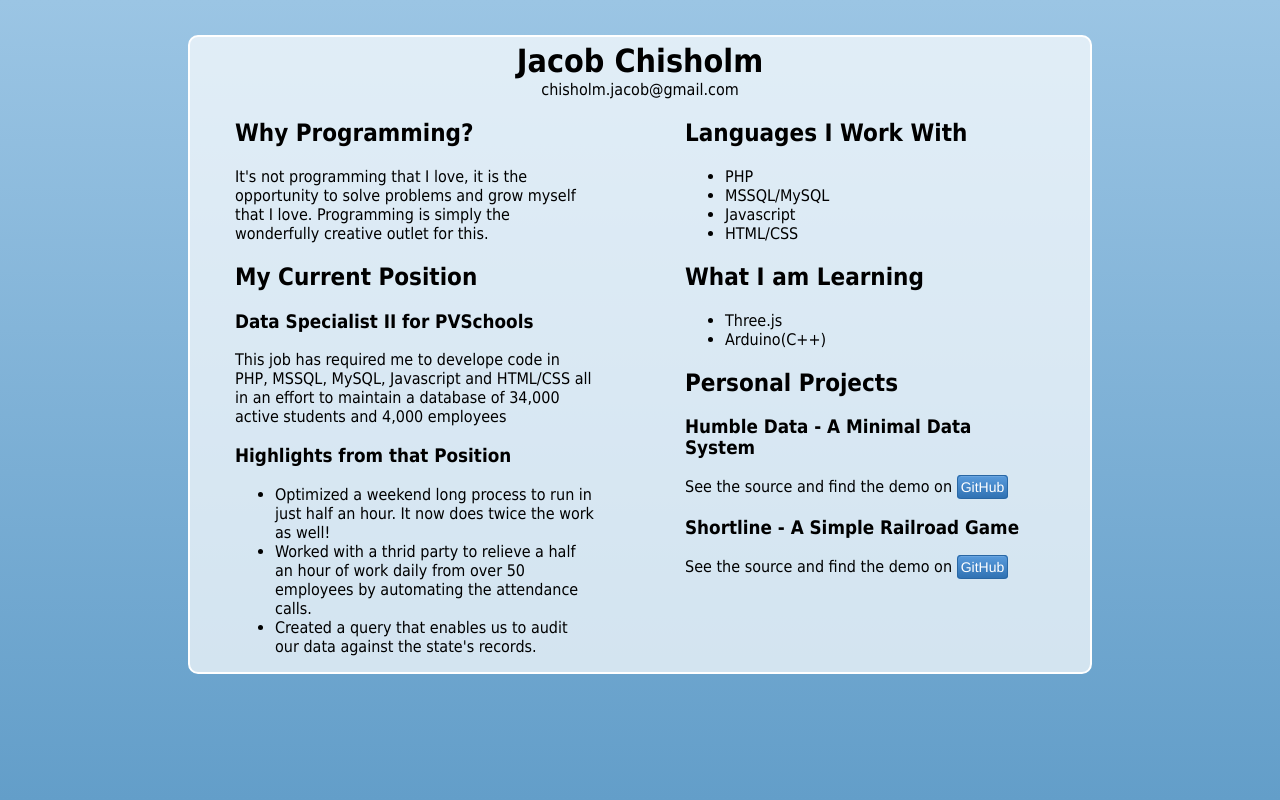
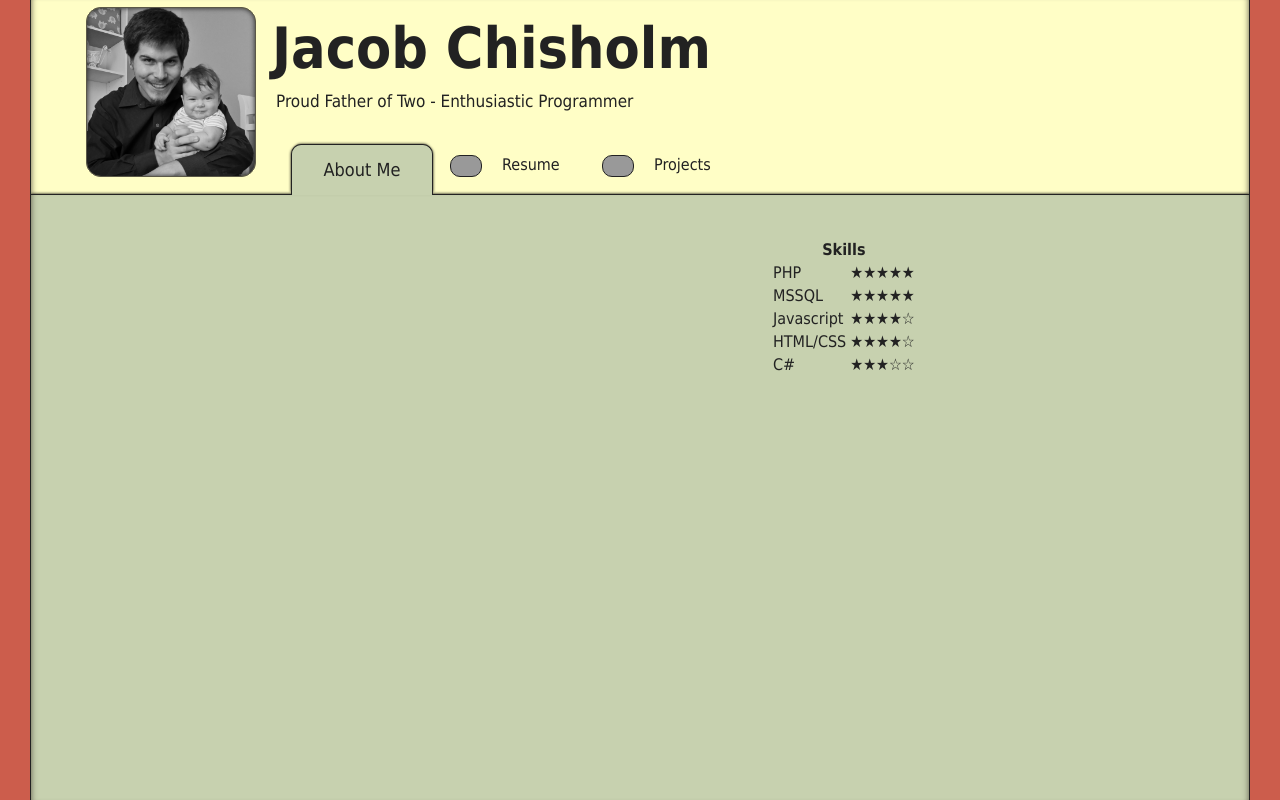
Before and after one commit to bobkingof12vs/chisholm.jacob.github.io, a plain HTML site: page index.html in a window 1280 px wide. Drawn offline with Linux system fonts and the light colour scheme.

Commit message:
real first push
I’m liking the way it looks now

```diff
--- a/index.css
+++ b/index.css
@@ -1,68 +1,265 @@
-body{
-  background: linear-gradient(to top, #639ec9, #9bc5e4);
+body {
+  position: absolute;
   font-family: Tahoma, Geneva, sans-serif;
+  left: 0;
+  right: 0;
+  top: 0;
+  bottom: 0;
+  background-color: #CC5D4C;
+  color: #222;
+  margin: 0;
+  min-width: 900px;
+  overflow: hidden;
+  text-align: center;
+  z-index: -100;
 }
 
-#scene{
-  position: fixed;
-  left: -50%;
-  top: 0px;
-  bottom: -10%;
-  right: -50%;
+#bodyDiv{
+  position: absolute;
+  left: 30px;
+  right: 30px;
+  top: 0;
+  bottom: 0px;
+  overflow: hidden;
+  border-left: 1px solid #222;
+  border-right: 1px solid #222;
+  box-shadow: inset 16px 0px 16px -16px #CC5D4C, inset -16px 0px 16px -16px #CC5D4C;
+  background-color: #222;
+  z-index: -9;
 }
 
-.layer{
+#header {
   position: absolute;
-  left: 0px;
-  top: 0px;
-  bottom: 0px;
-  right: 0px;
+  left: 0;
+  right: 0;
+  top:0;
+  height: 194px;
+  background-color: #FFFEC6;
+  border-bottom: 1px solid #5B5847;
+  box-shadow: inset asdf0 0 1em #5B5847;
+  box-shadow: inset 6px 0px 6px -6px #5B5847, inset -6px 0px 6px -6px #5B5847;
+  z-index: -1;
 }
 
-#info{
+/* menu */
+#menu{
+  position: absolute;
+  top: 140px;
+  left: 200px;
+  height: 50px;
+  width: 500px;;
+}
+#menu .button{
   position: relative;
-  border: 2px solid white;
+  float: left;
+  margin: 10px;
+  height: 20px;
+  width: 30px;
   border-radius: 10px;
-  max-width: 900px;
-  margin: 35px auto;
-  background-color: rgba(255,255,255,.7);
-  overflow: auto;
+  border: 1px solid #222;
+  background-color: #999;
+  box-shadow: none;
+  transition-duration: .25s;
+}
+#menu .button:hover{
+  background-color: #F6FA91;
+  box-shadow: 0 0 6px 1px #aaa;
+}
+#menu .button:active{
+  background-color: #CC5D4C;
+  box-shadow: inset 0 0 3px #222;
+}
+#menu .active, #menu .active:hover{
+  background-color: #CC5D4C;
+  box-shadow: 0 0 6px 1px #FF6047;
+}
+#menu .error, #menu .error:hover{
+  background-color: #ff7f50;
+  box-shadow: 0 0 6px 1px #ff7f50;
+}
+#menu .label {
+  position: relative;
+  float: left;
+  margin: 10px;
+  width: 80px;
+  text-align: left;
 }
 
-#name{
-  text-align: center;
-  width: 100%;
-  margin: 0;
-  margin-top: 5px;
+/* Jacob Part */
+#jContainer{
+  position: absolute;
+  top: 5px;
+  left: 57px;
+  width: 640px;
+  height: 234px;
+}
+#jContainer h1 {
+    position: absolute;
+    top: 0px;
+    left: 0px;
+    padding-left: 174px;
+    font-size: 57px;
+    margin: 10px;
+}
+#cropJacobPic, #cropJacobPicOverlay {
+  position: absolute;
+  top: 2px;
+  left: -2px;
+  width: 168px;
+  height: 168px;
+  overflow: hidden;
+  border: 1px solid #5B5847;
+  border-radius: 15px;
+  box-shadow: inset 0 0 5px #222;
+}
+#jacobPic {
+  width: 168px;
+  height: 182px;
+  margin-top: -9px;
+  box-shadow: inset 0 0 3px #222;
+}
+#tags{
+  position: absolute;
+  text-align: left;
+  top: 82px;
+  left: 0px;
+  line-height: 28px;
+  font-size: 17px;
+  padding-top: -56px;
+  padding-left: 188px;
+  width: 400px;
 }
 
-#col1, #col2{
-  width: 40%;
+/* Pages */
+.page {
+  position: absolute;
+  left: 0;
+  right: 0;
+  padding: 18px;
+  text-align: center;
+  transition: .8s linear;
+  padding-bottom: 100px;
+  box-shadow: 0 0 1em black;
+  background-color: #C7D1AF;
+  top: 194px;
+  bottom: 0;
+  border-top: 1px solid #222;
+  box-shadow: inset 6px 0px 6px -6px #5B5847, inset -6px 0px 6px -6px #5B5847, 0 0 3px black;
+}
+.bounce{
+  transition: easeOutBounce 1s;
+}
+.snap{
+  transition: .1s;
+}
+.tag{
+  position:absolute;
+  top: -51px;
+  height: 50px;
+  line-height: 50px;
+  font-size: 18px;
+  border: 1px solid #222;
+  background-color: #C7D1AF;
+  border-bottom: none;
+  width: 140px;
+  border-top-left-radius: 10px;
+  border-top-right-radius: 10px;
+  box-shadow: 0px -3px 3px -3px black,
+        -3px 0px 3px -3px black, 3px 0px 3px -3px black;
+}
+#aboutPage{
+  top: 194px;
+}
+#resumePage{
+  top: 400px;
+}
+#projectsPage{
+  top: 400px;
+}
+#aboutTag{
+  left: 260px;
+}
+#resumeTag{
+  left: 405px;
+}
+#projectsTag{
+  left: 550px;
+}
+.col {
+  position: relative;
+  margin: 2%;
+  display: inline-block;
   float: left;
-  padding-left: 5%;
-  padding-right: 5%;
+}
+.rope{
+  position: absolute;
+  top: -8000px;
+  width: 5px;
+  border: 1px solid saddlebrown;
+  background: repeating-linear-gradient(
+    45deg,
+    burlywood,
+    burlywood 3px,
+    saddlebrown 3px,
+    saddlebrown 6px
+  );
+  height: 10000px;
+  z-index: -3;
 }
 
-a{
-  color: white;
-  background-color: #3072b3;
-  border-radius: 4px;
-  padding: 3px;
-  text-decoration: none;
-  background-image: -webkit-gradient(linear, left top, left bottom, color-stop(0, #599bdc), color-stop(100%, #3072b3));
-  background-image: -webkit-linear-gradient(top, #599bdc 0, #3072b3 100%);
-  background-image: -moz-linear-gradient(top, #599bdc 0, #3072b3 100%);
-  background-image: -ms-linear-gradient(top, #599bdc 0, #3072b3 100%);
-  background-image: -o-linear-gradient(top, #599bdc 0, #3072b3 100%);
-  background-image: linear-gradient(top, #599bdc 0, #3072b3 100%);
-  border: 1px solid #2967a4;
-  box-shadow: inset 0 1px 0 rgba(255,255,255,.1);
-  font: 14px/1.5 "Helvetica Neue", Helvetica, Arial, sans-serif;
-
+/* boxes */
+.box{
+  position:absolute;
+  width: 80px;
+  height: 50px;
+  border-radius: 5px;
+  border: 2px sold #333;
+  background-color: #aaa;
+  line-height: 50px;
+  padding: 0;
 }
-
-#email{
-  padding: 0;
-  text-align: center;
-  margin: 0;
+.box::before{
+  content: "";
+  position: absolute;
+  left:20px;
+  top: -400px;
+  height: 394px;
+  width: 4px;
+  border: 1px solid #444;
+  border-bottom: 5px solid #444;
+  z-index: -1;
 }
+.box::after{
+  content: "";
+  position: absolute;
+  left: -8px;
+  top: 30px;
+  width: 8px;
+  height: 8888px;
+  border-top: 1px solid saddlebrown;
+  background-color: #222;
+}
+#box1{
+  left: 259px;
+  top: 230px;
+  border-right: 8px solid yellow;
+}
+#box1::before{
+  background-color: yellow;
+}
+#box2{
+  left: 411px;
+  top: 230px;
+  border-right: 8px solid green;
+}
+#box2::before{
+  background-color: green;
+}
+#box3{
+  left: 563px;
+  top: 230px;
+  border-right: 8px solid red;
+}
+#box3::before{
+  background-color: red;
+}
--- a/index.html
+++ b/index.html
@@ -1,59 +1,71 @@
 <html>
   <link href="index.css" rel="stylesheet">
   <body>
-    <div id="scene">
-      <canvas id='cm' class="layer" data-depth="0.20">No Canvas Suppot :- /</canvas>
-      <canvas id='ct' class="layer" data-depth="0.40">ss</canvas>
-      <canvas id='cr' class="layer" data-depth="0.60">ccc</canvas>
-      <canvas id='cn' class="layer" data-depth="0.80">vvvv</canvas>
+    <div id='bodyDiv'>
+      <div id='boxContainer'>
+        <div id='box1' class='box'>{ { {</div>
+        <div id='box2' class='box'>{ { {</div>
+        <div id='box3' class='box'>{ { {</div>
+      </div>
+      <div id='header'>
+        <div id='jContainer'>
+          <h1>Jacob Chisholm</h1>
+          <div id='cropJacobPic'>
+            <img id='jacobPic' src='jacob.jpg' />
+          </div>
+          <div id='cropJacobPicOverlay'></div>
+          <span id='tags'>
+            Proud Father of Two - Enthusiastic Programmer
+          </span>
+          <div id='menu'>
+            <span id='aboutButton' class='button' onclick='scrollTo(0)'></span>
+            <span id='aboutMenu' class='label'>About Me</span>
+            <span id='resumeButton' class='button' onclick='scrollTo(1)'></span>
+            <span id='resumeMenu' class='label'>Resume</span>
+            <span id='projectsButton' class='button' onclick='scrollTo(2)'></span>
+            <span id='projectsMenu' class='label'>Projects</span>
+          </div>
+        </div>
+      </div>
+      <div id='background'>
+
+      </div>
+      <div id=pages style='z-index:0; display:non'>
+        <div id='projectsPage' class='page'>
+          <div class='rope' style='left: 60'></div>
+          <div class='rope' style='right: 60px'></div>
+          <div class='rope' style='left: 556px'></div>
+          <div id='projectsTag' class='tag'> Projects </div>
+
+        </div>
+        <div id='resumePage' class='page'>
+          <div class='rope' style='left: 80px'></div>
+          <div class='rope' style='right: 40px'></div>
+          <div class='rope' style='left: 403px'></div>
+          <div id='resumeTag' class='tag'> Resume </div>
+
+        </div>
+        <div id='aboutPage' class='page'>
+          <div class='rope' style='left: 40px'></div>
+          <div class='rope' style='right: 80px'></div>
+          <div class='rope' style='left: 251px'></div>
+          <div id='aboutTag' class='tag'> About Me </div>
+          <div class='col' style='width: 55%'>
+
+          </div>
+          <div class='col' style='width:37%'>
+            <table>
+              <tr><th colspan="2">Skills</th></tr>
+              <tr><td>PHP</td><td>&#9733;&#9733;&#9733;&#9733;&#9733;</td></tr>
+              <tr><td>MSSQL</td><td>&#9733;&#9733;&#9733;&#9733;&#9733;</td></tr>
+              <tr><td>Javascript</td><td>&#9733;&#9733;&#9733;&#9733;&#9734;</td></tr>
+              <tr><td>HTML/CSS</td><td>&#9733;&#9733;&#9733;&#9733;&#9734;</td></tr>
+              <tr><td>C#</td><td>&#9733;&#9733;&#9733;&#9734;&#9734;</td></tr>
+            </table>
+          </div>
+        </div>
+      </div>
     </div>
-    <div id='info'>
-      <h1 id='name'> Jacob Chisholm </h1>
-      <p id='email'>chisholm.jacob@gmail.com</p>
-      <div id='col1'>
-
-        <h2> Why Programming? </h2>
-        <p>
-          It's not programming that I love, it is the opportunity to solve problems
-          and grow myself that I love. Programming is simply the wonderfully creative
-          outlet for this.
-        </p>
-
-        <h2> My Current Position </h2>
-        <p>
-          <h3> Data Specialist II for PVSchools </h3>
-          This job has required me to develope code in PHP, MSSQL, MySQL, Javascript and HTML/CSS all in an effort to maintain a database of 34,000 active students and 4,000 employees
-        </p>
-
-        <h3> Highlights from that Position</h3>
-        <p>
-          <ul>
-            <li>Optimized a weekend long process to run in just half an hour. It now does twice the work as well!</li>
-            <li>Worked with a thrid party to relieve a half an hour of work daily from over 50 employees by automating the attendance calls.</li>
-            <li>Created a query that enables us to audit our data against the state's records.</li>
-          </ul>
-        </p>
-      </div>
-      <div id='col2'>
-        <h2> Languages I Work With </h2>
-        <ul>
-          <li>PHP</li>
-          <li>MSSQL/MySQL</li>
-          <li>Javascript</li>
-          <li>HTML/CSS</li>
-        </ul>
-        <h2> What I am Learning </h2>
-        <ul>
-          <li>Three.js</li>
-          <li>Arduino(C++)</li>
-        </ul>
-        <h2> Personal Projects </h2>
-        <h3> Humble Data - A Minimal Data System </h3>
-        See the source and find the demo on <a href='https://github.com/bobkingof12vs/humbledata'>GitHub</a>
-        <h3> Shortline - A Simple Railroad Game </h3>
-        See the source and find the demo on <a href='https://github.com/bobkingof12vs/shortline'>GitHub</a>
-      </div>
-
   </body>
-
 </html>
+<script src='index.js' > </script>
--- /dev/null
+++ b/index.js
@@ -0,0 +1,41 @@
+var pages = [
+  document.getElementById('aboutPage'),
+  document.getElementById('resumePage'),
+  document.getElementById('projectsPage')
+];
+
+var buttons = [
+  document.getElementById('aboutButton'),
+  document.getElementById('resumeButton'),
+  document.getElementById('projectsButton')
+];
+
+var lastIndex = -1, lastPercent = 1, lastTime = 0;
+function scrollTo(index){
+
+  var sudoTop = document.getElementById('header').getBoundingClientRect().height - 1;
+  for(var i = 0; i < pages.length; i++){
+    if(index == lastIndex && i === index && (Date.now() - lastTime) > 100){
+      pages[i].className = 'page snap';
+      buttons[i].className = 'button error';
+      pages[i].style.top =  (sudoTop + (lastPercent * screen.height) - (((lastPercent * screen.height) * ((Date.now() - lastTime) / 800)))) + 'px';
+      lastIndex = -1;
+    }
+    else {
+      pages[i].className = 'page';
+      if(i == index){
+        pages[i].style.top = sudoTop+'px';
+        buttons[i].className = 'button active';
+        lastIndex = index;
+        lastPercent = (pages[i].getBoundingClientRect().top - sudoTop) / screen.height;
+      }
+      else {
+        pages[i].style.top = (screen.height + sudoTop) + 'px';
+        buttons[i].className = 'button';
+      }
+    }
+  }
+  lastTime = Date.now();
+}
+
+scrollTo(0);
```
Also changed, not shown: jacob.jpg (added).
